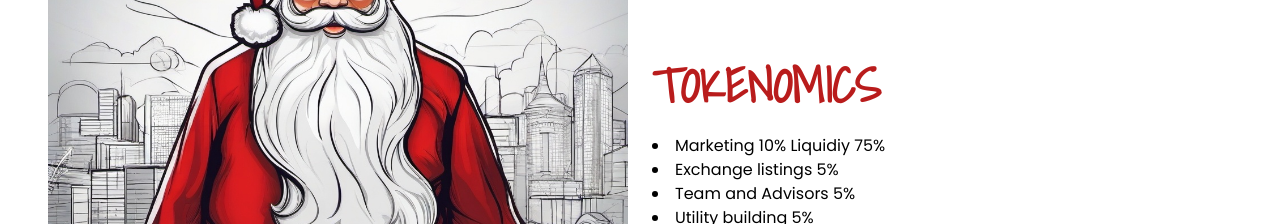
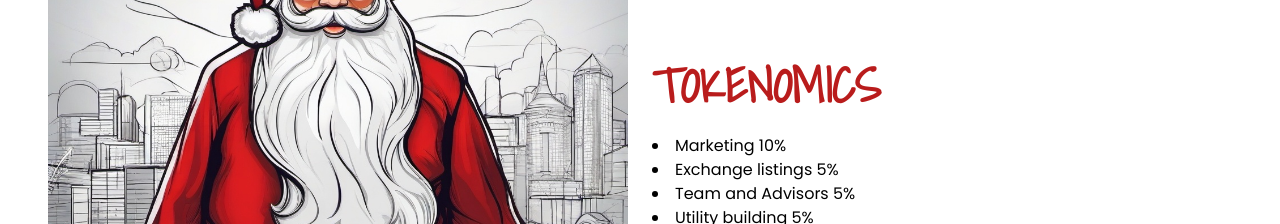
Before and after one commit to Qaudri/noobsanta, a Nuxt app: page / in a window 1280 px wide. Shown: the part 2660-2884 px from the top of the page. Built offline with nearby package versions, Linux system fonts and the light colour scheme.

Commit message:
refactor: minor error

```diff
--- a/app.vue
+++ b/app.vue
@@ -130,7 +130,6 @@
         <div class="mt-6 list-disc block">
           <li>
             Marketing 10%
-Liquidiy 75%
           </li>
           <li>
             Exchange listings 5%
```
